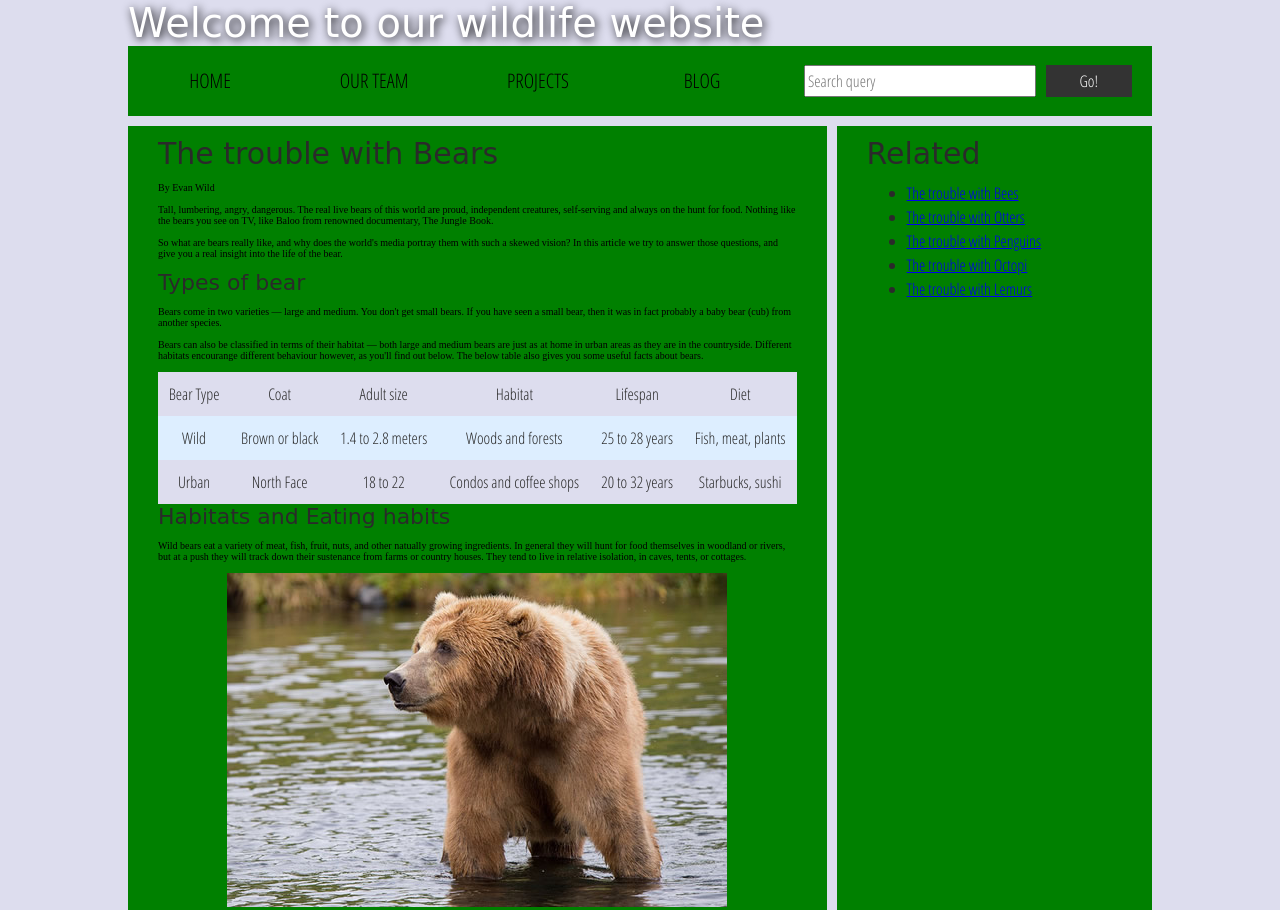
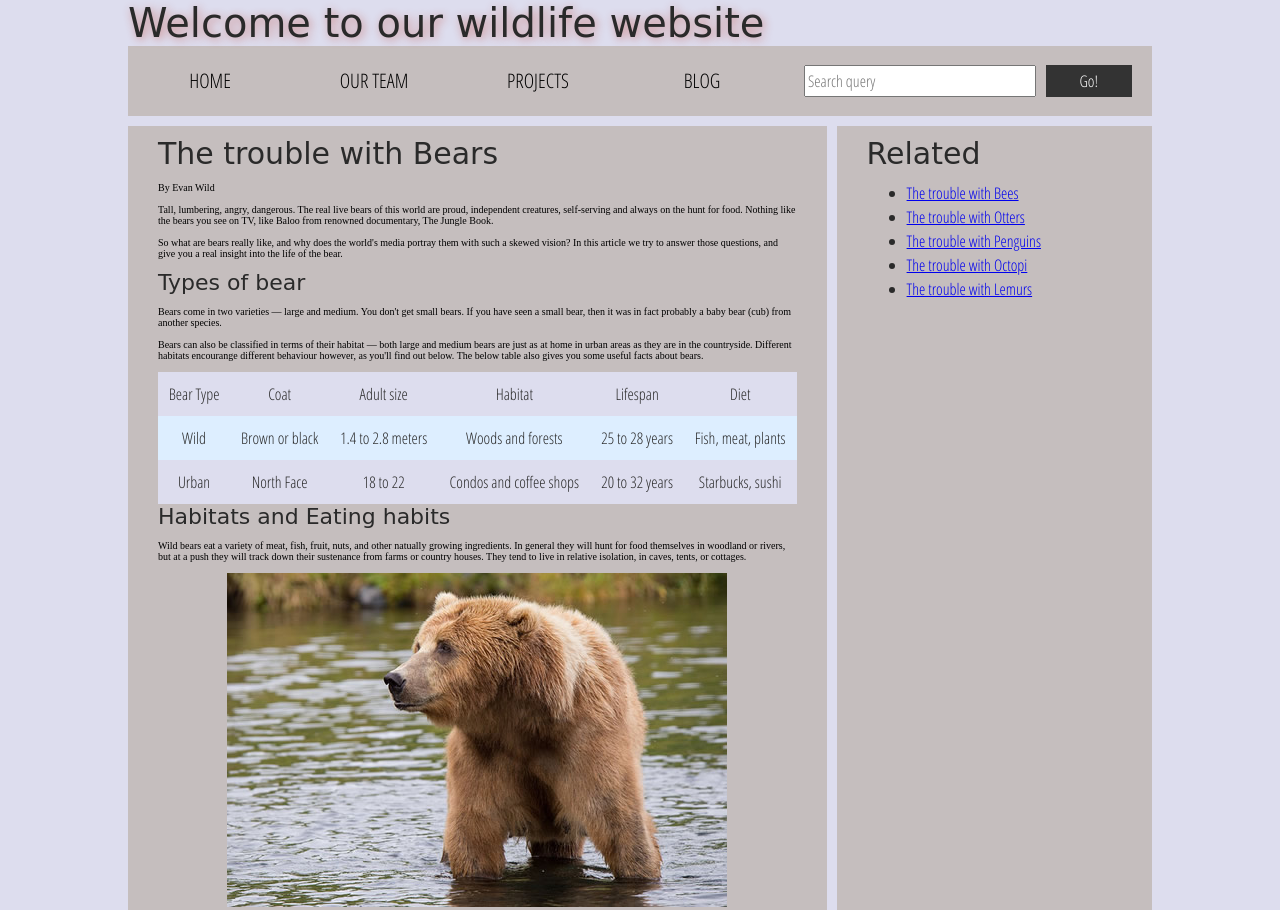
Before and after one commit to joshpridgen/M5.2, a website: page index.html in a window 1280 px wide. Shown: the top 910 px of the page. Drawn offline with Linux system fonts and the light colour scheme; files whose address does not match are found by name; a web font is replaced by a local one.

Commit message:
damn now its really about to die

```diff
--- a/css/style.css
+++ b/css/style.css
@@ -31,8 +31,8 @@ p, input, li, table, label {
 font[size="7"] {
   font-size: 4rem;
   text-align: center;
-  color: white;
-  text-shadow: 2px 2px 10px black;
+  color: #2a2a2a;
+  text-shadow: 2px 2px 10px rgb(203, 135, 135);
 }
 
 font[size="6"] {
@@ -52,7 +52,7 @@ p, li, table {
 /* || header layout */
 
 div[class="nav"], article, footer, .secondary {
-  background-color: green;
+  background-color: #c5bebe;
 }
 
 article, footer, .secondary {
@@ -65,7 +65,7 @@ article {
 
 div[class="nav"] {
   height: 50px;
-  background-color: ff80ff;
+    background-color: 807a80;
   display: flex;
   padding: 1% 0;
   margin-bottom: 10px;
```
Also changed, not shown: README.md.
